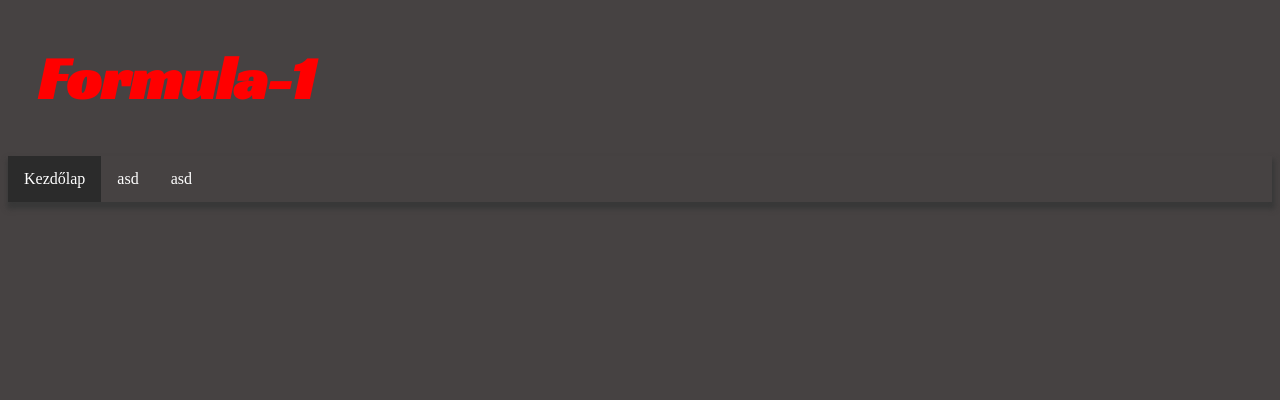
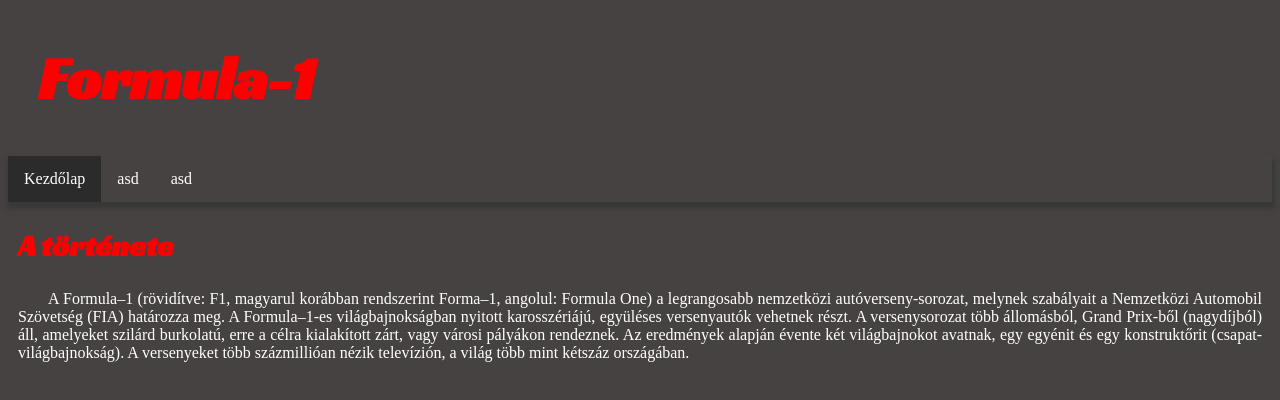
Before and after one commit to Lali98/F1, a plain HTML site: page index.html in a window 1280 px wide. Drawn offline with Linux system fonts and the light colour scheme.

Commit message:
0.2 ver.

```diff
--- a/index.html
+++ b/index.html
@@ -5,6 +5,7 @@
     <meta charset="UTF-8">
     <title>Formula-1</title>
     <link rel="stylesheet" href="style_alap.css">
+    <link rel="stylesheet" href="kezdolap.css">
 </head>
 <body>
     <div class="tartalom">
@@ -20,6 +21,10 @@
                 </ul>
             </nav>
         </div>
+        <div class="tortenet">
+            <h2>A története</h2>
+            <p>A Formula–1 (rövidítve: F1, magyarul korábban rendszerint Forma–1, angolul: Formula One) a legrangosabb nemzetközi autóverseny-sorozat, melynek szabályait a Nemzetközi Automobil Szövetség (FIA) határozza meg. A Formula–1-es világbajnokságban nyitott karosszériájú, együléses versenyautók vehetnek részt. A versenysorozat több állomásból, Grand Prix-ből (nagydíjból) áll, amelyeket szilárd burkolatú, erre a célra kialakított zárt, vagy városi pályákon rendeznek. Az eredmények alapján évente két világbajnokot avatnak, egy egyénit és egy konstruktőrit (csapat-világbajnokság). A versenyeket több százmillióan nézik televízión, a világ több mint kétszáz országában.</p>
+        </div>
     </div>
 </body>
 </html>
--- /dev/null
+++ b/kezdolap.css
@@ -0,0 +1,17 @@
+p{
+    font-family: 'Times New Roman', Times, serif;
+    text-align: justify;
+    text-indent: 30px;
+    color: #fff;
+}
+
+.tortenet{
+    padding-left: 10px;
+    padding-right: 10px;
+}
+
+.tortenet h2{
+    font-family: 'Racing Sans One', cursive;
+    color: red;
+    font-size: 30px;
+}
```
